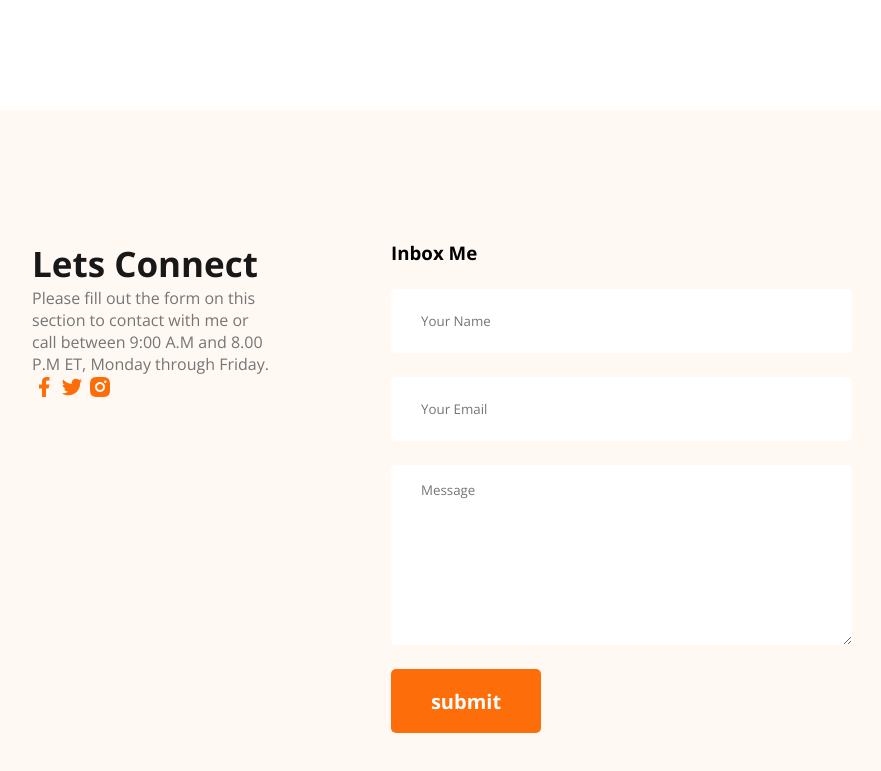
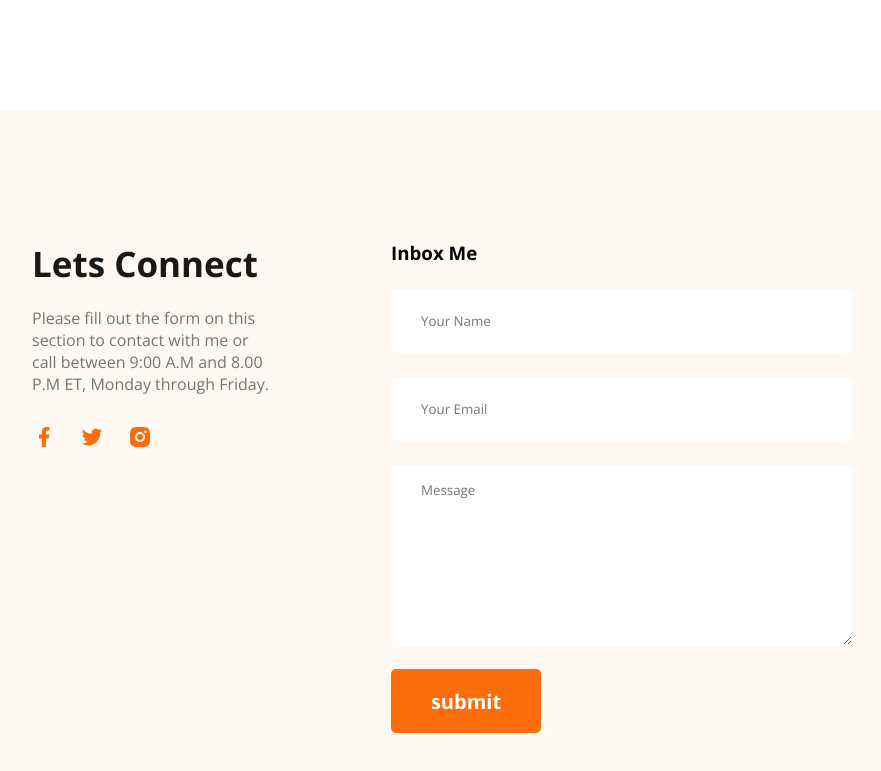
Before and after one commit to AHMEDTASRIFABDULLAH/web-dev-portfolio, a plain HTML site: page index.html in a window 1280 px wide. Shown: the part 3055-3826 px from the top of the page, without its empty margins (198-1079 px from the left). Drawn offline with nearby package versions, Linux system fonts and the light colour scheme.

Commit message:
upade pro

```diff
--- a/style.css
+++ b/style.css
@@ -217,11 +217,13 @@ footer {
   font-size: 35px;
   font-weight: bold;
   color: #181818;
+  margin-bottom: 20px;
 }
 .ter p {
   font-size: 16px;
   font-weight: 400;
   color: #757575;
+  margin-bottom: 30px;
 }
 footer input[type="text"] {
   width: 461px;
@@ -256,3 +258,7 @@ footer textarea {
   display: block;
   margin: 24px 0 24px 0;
 }
+.icon {
+  display: flex;
+  gap: 24px;
+}
```
